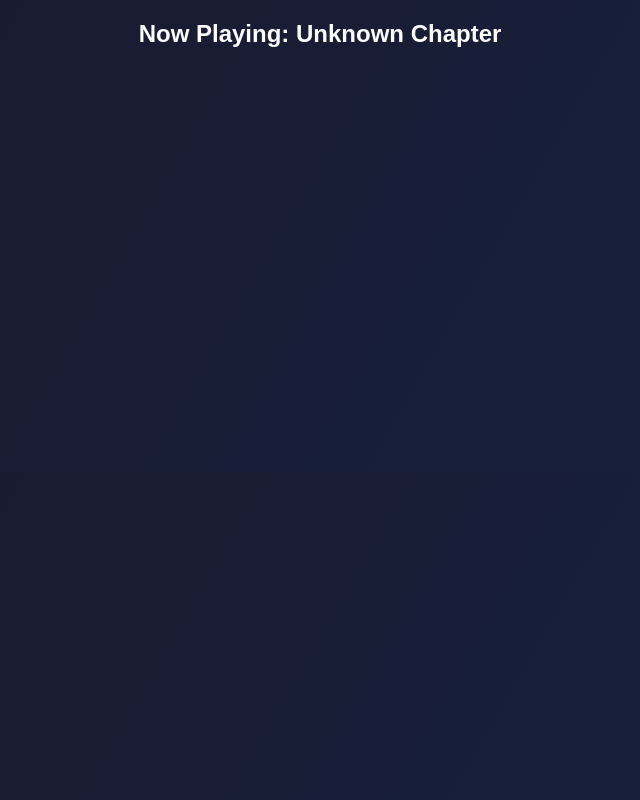
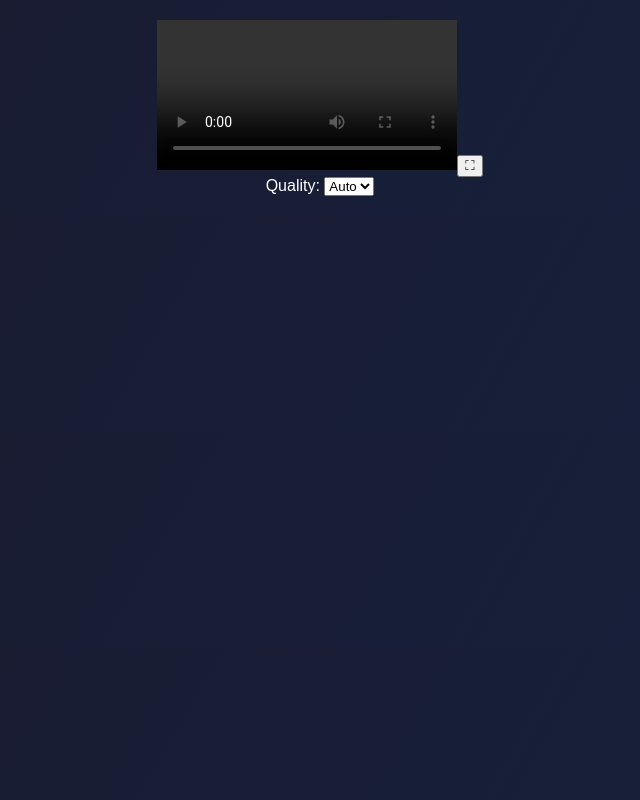
Before and after one commit to Maheshdalle-hub/Batch-Web, a React app: page /video/1/1 in a window 1280 px wide. Shown: the whole page, without its empty margins (320-960 px from the left). Built offline with nearby package versions, Linux system fonts and the light colour scheme.

Commit message:
Update VideoPlayer.jsx

```diff
--- a/src/pages/VideoPlayer.jsx
+++ b/src/pages/VideoPlayer.jsx
@@ -1,79 +1,92 @@
-import React, { useEffect, useRef } from "react";
-import videojs from "video.js";
-import "video.js/dist/video-js.css";
-import "videojs-hls-quality-selector"; // ✅ Quality selection
-import { useLocation } from "react-router-dom";
+import React, { useEffect, useRef, useState } from "react";
+import { useParams } from "react-router-dom";
+import Hls from "hls.js";
+import "../styles/VideoPlayer.css";
+import lectures from "./Lectures"; // Import lectures data
 
 const VideoPlayer = () => {
-  const location = useLocation();
+  const { subject, chapterIndex } = useParams();
   const videoRef = useRef(null);
-  const playerRef = useRef(null);
+  const [hls, setHls] = useState(null);
+  const [qualityLevels, setQualityLevels] = useState([]);
+  const [selectedQuality, setSelectedQuality] = useState("auto");
+  const doubleTapRef = useRef({ lastTap: 0 });
 
-  // Get M3U8 link from Lectures.jsx
-  const { chapterName, m3u8Url } = location.state || {};
+  const m3u8Link = lectures[subject]?.[chapterIndex];
 
   useEffect(() => {
-    if (videoRef.current && m3u8Url) {
-      playerRef.current = videojs(videoRef.current, {
-        controls: true,
-        autoplay: false,
-        fluid: true,
-        playbackRates: [0.5, 1, 1.5, 2], // ✅ Speed control
-      });
+    if (videoRef.current && m3u8Link) {
+      if (Hls.isSupported()) {
+        const hlsInstance = new Hls();
+        hlsInstance.loadSource(m3u8Link);
+        hlsInstance.attachMedia(videoRef.current);
+        setHls(hlsInstance);
 
-      playerRef.current.src({ src: m3u8Url, type: "application/x-mpegURL" });
+        hlsInstance.on(Hls.Events.MANIFEST_PARSED, () => {
+          setQualityLevels(hlsInstance.levels);
+        });
 
-      // ✅ Enable quality selection
-      playerRef.current.ready(() => {
-        if (playerRef.current.hlsQualitySelector) {
-          playerRef.current.hlsQualitySelector({ displayCurrentQuality: true });
-        }
-      });
+        return () => {
+          hlsInstance.destroy();
+        };
+      } else {
+        videoRef.current.src = m3u8Link;
+      }
+    }
+  }, [m3u8Link]);
 
-      // ✅ Handle Fullscreen Rotation
-      playerRef.current.on("fullscreenchange", () => {
-        if (playerRef.current.isFullscreen()) {
-          screen.orientation.lock("landscape").catch(() => {});
-        } else {
-          screen.orientation.unlock();
-        }
-      });
+  const handleQualityChange = (level) => {
+    if (hls) {
+      hls.currentLevel = level;
+      setSelectedQuality(level === -1 ? "auto" : `Quality ${level + 1}`);
+    }
+  };
 
-      // ✅ Add Double Tap to Seek Feature
-      const videoContainer = videoRef.current.parentElement;
+  const handleDoubleTap = (direction) => {
+    const now = Date.now();
+    if (now - doubleTapRef.current.lastTap < 300) {
+      if (videoRef.current) {
+        videoRef.current.currentTime += direction === "forward" ? 10 : -10;
+      }
+    }
+    doubleTapRef.current.lastTap = now;
+  };
 
-      let lastTap = 0;
-      videoContainer.addEventListener("click", (event) => {
-        const currentTime = new Date().getTime();
-        const tapGap = currentTime - lastTap;
-
-        if (tapGap < 300) {
-          // Double Tap Detected
-          const rect = videoContainer.getBoundingClientRect();
-          const tapX = event.clientX - rect.left;
-          const videoWidth = rect.width;
-
-          if (tapX < videoWidth / 2) {
-            playerRef.current.currentTime(playerRef.current.currentTime() - 10); // ⏪ Skip Back
-          } else {
-            playerRef.current.currentTime(playerRef.current.currentTime() + 10); // ⏩ Skip Forward
-          }
-        }
-        lastTap = currentTime;
-      });
-
-      return () => {
-        if (playerRef.current) {
-          playerRef.current.dispose();
-        }
-      };
+  const handleFullscreen = () => {
+    if (videoRef.current.requestFullscreen) {
+      videoRef.current.requestFullscreen();
+    } else if (videoRef.current.webkitRequestFullscreen) {
+      videoRef.current.webkitRequestFullscreen();
+    } else if (videoRef.current.msRequestFullscreen) {
+      videoRef.current.msRequestFullscreen();
     }
-  }, [m3u8Url]);
+  };
 
   return (
-    <div>
-      <h2>Now Playing: {chapterName || "Unknown Chapter"}</h2>
-      <video ref={videoRef} className="video-js vjs-default-skin custom-video-player" />
+    <div className="video-container">
+      <div className="video-wrapper">
+        <video
+          ref={videoRef}
+          controls
+          className="video-player"
+          onDoubleClick={(e) =>
+            handleDoubleTap(e.clientX > window.innerWidth / 2 ? "forward" : "backward")
+          }
+        />
+        <button className="fullscreen-btn" onClick={handleFullscreen}>⛶</button>
+      </div>
+
+      <div className="quality-controls">
+        <label>Quality: </label>
+        <select onChange={(e) => handleQualityChange(parseInt(e.target.value, 10))}>
+          <option value="-1">Auto</option>
+          {qualityLevels.map((level, index) => (
+            <option key={index} value={index}>
+              {`Quality ${index + 1}`}
+            </option>
+          ))}
+        </select>
+      </div>
     </div>
   );
 };
```
